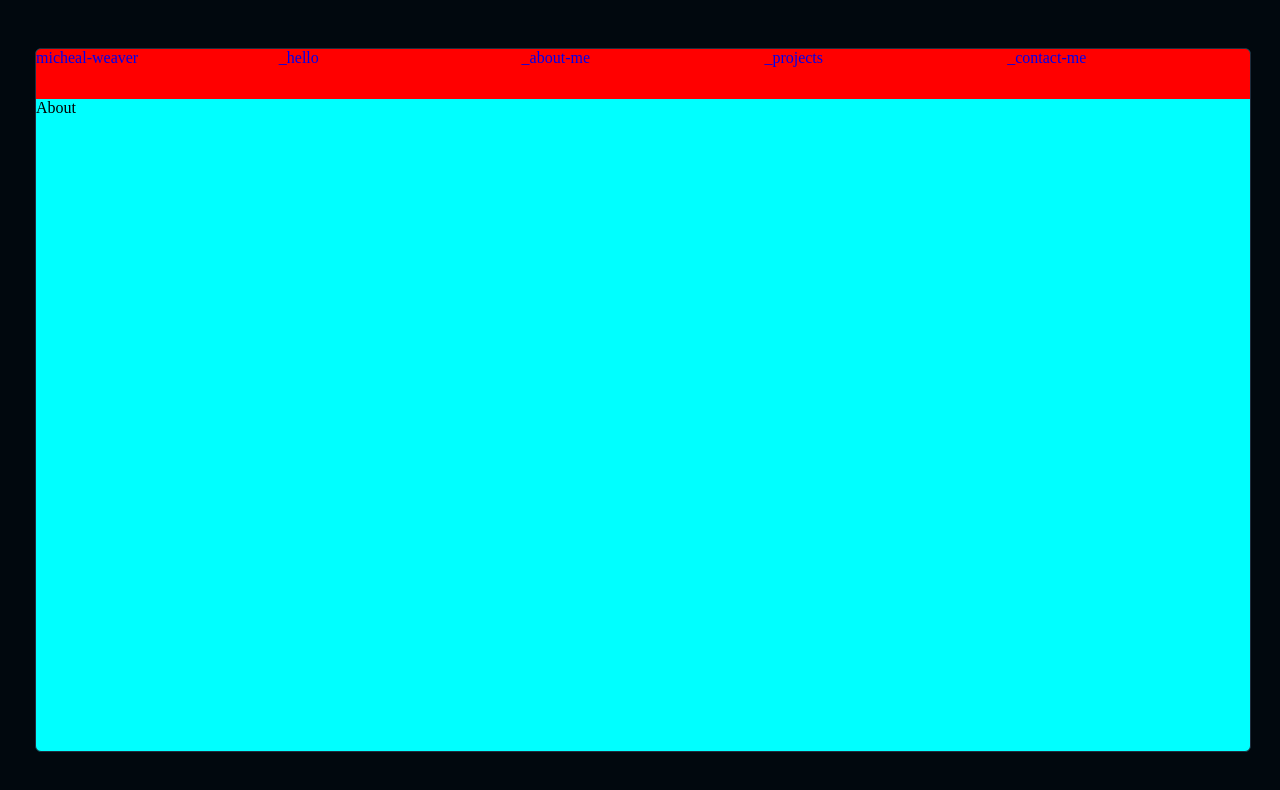
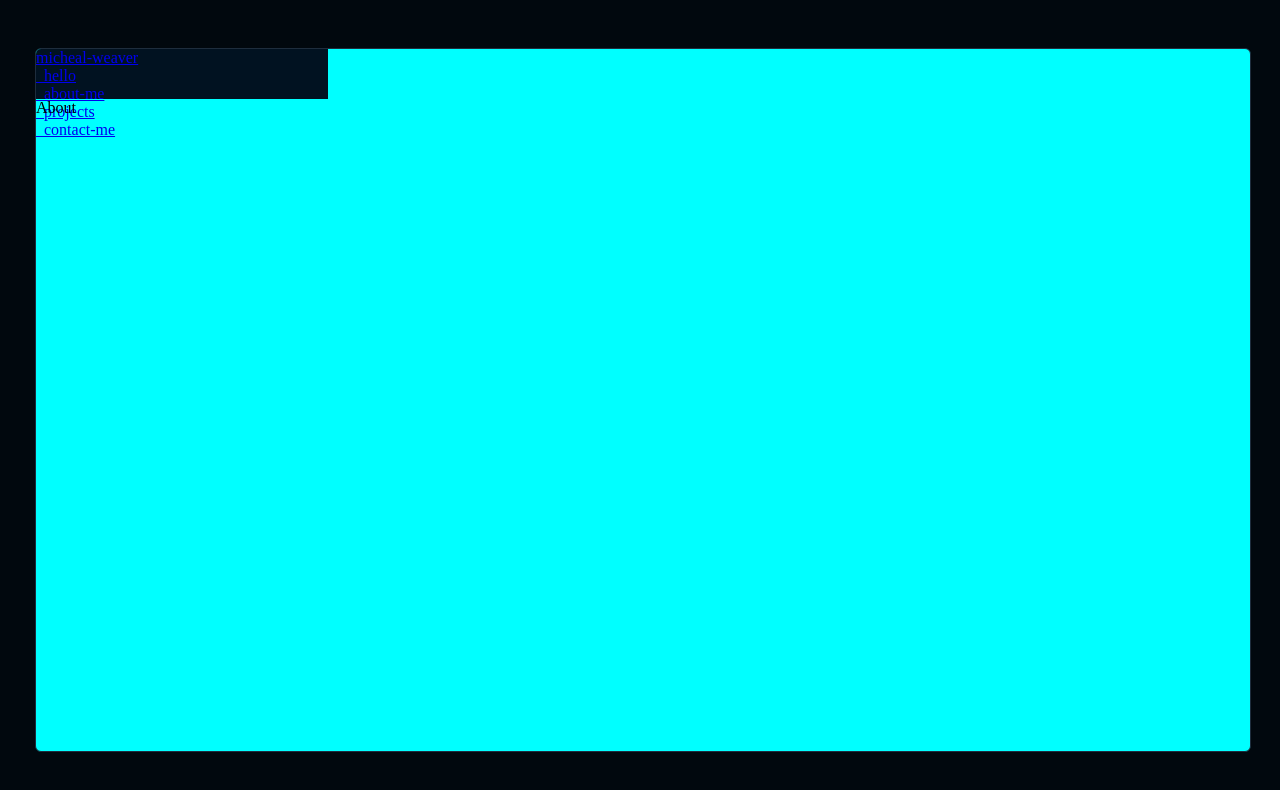
Before and after one commit to INDIANA-Jen/portfolio_client, a React (Vite) app: page /about in a window 1280 px wide. Shown: the top 790 px of the page. Built offline with nearby package versions, Linux system fonts and the light colour scheme.

Commit message:
Uncommented the Navcard style

```diff
--- a/src/components/Header/navbar/Nav.module.scss
+++ b/src/components/Header/navbar/Nav.module.scss
@@ -2,12 +2,17 @@
 
 @use '../../../styles/variables/PrimaryColor.scss' as*;
 
+//"tyles that control the overall layout of the Navcards
+
 .container{
 
     background-color: $threePrimaryColor;
-    display: flex; //  Aligne les enfants (les Navcard) horizontalement
+    height: 50px;
+    width: 292px;
+    flex-direction: column;
+
     //gap: 20px;//et Espacement entre les éléments (ajustable) voir la différence :  //justify-content: space-between;
-    height: 50px; // voir la différence padding: 10rem;
+     // voir la différence padding: 10rem;
     /* position: relative;
     width: 100%;
     z-index: 999;
--- a/src/components/Header/navbar/navcards/Navcard.module.scss
+++ b/src/components/Header/navbar/navcards/Navcard.module.scss
@@ -1,4 +1,4 @@
-@use '../../../../styles/variables/SecondaryColor.scss' as*;
+/*@use '../../../../styles/variables/SecondaryColor.scss' as*;
 
 .navcard{
 
@@ -7,4 +7,4 @@
     .navlink{
         text-decoration: none;
     }
-}
+}*/
```
